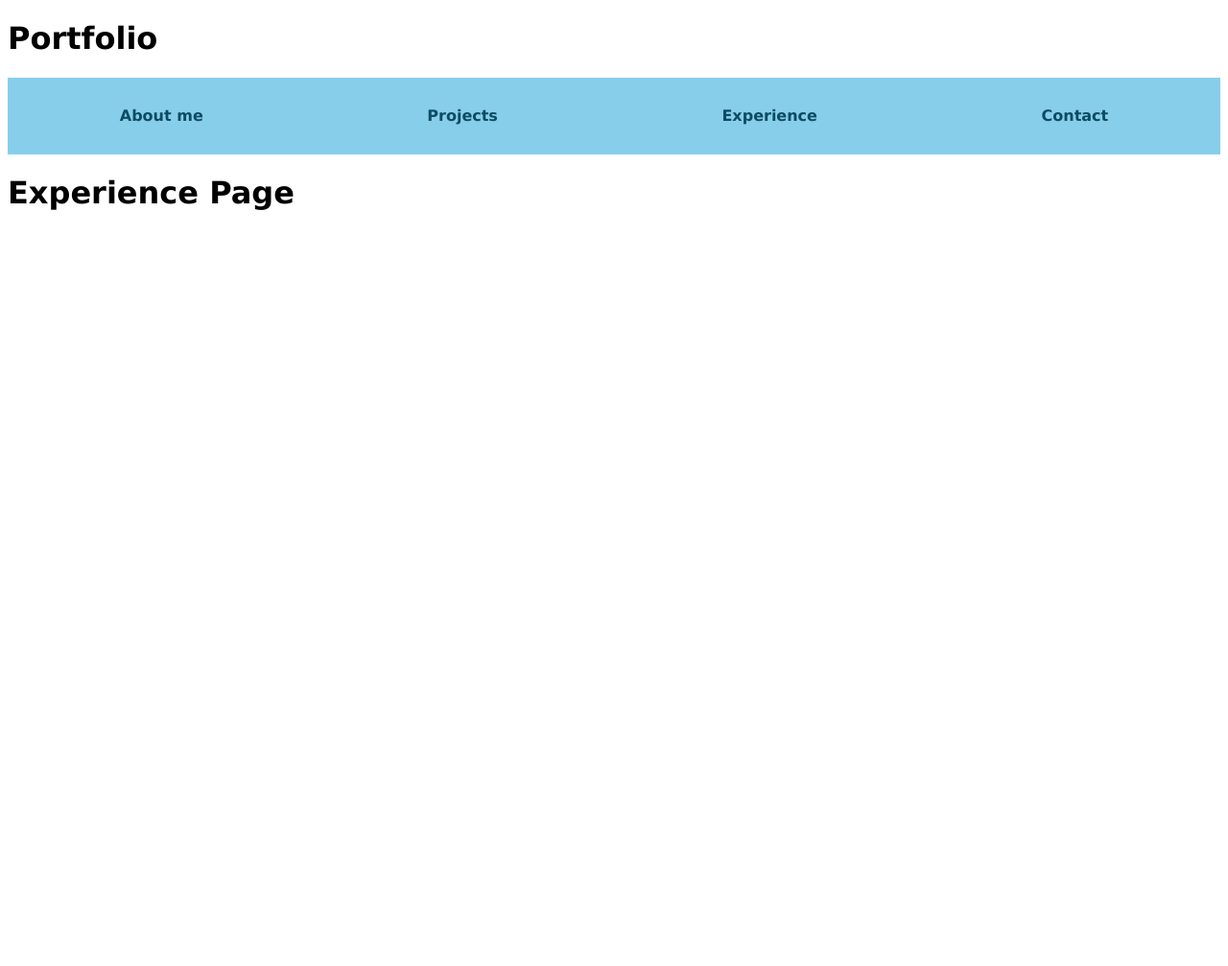
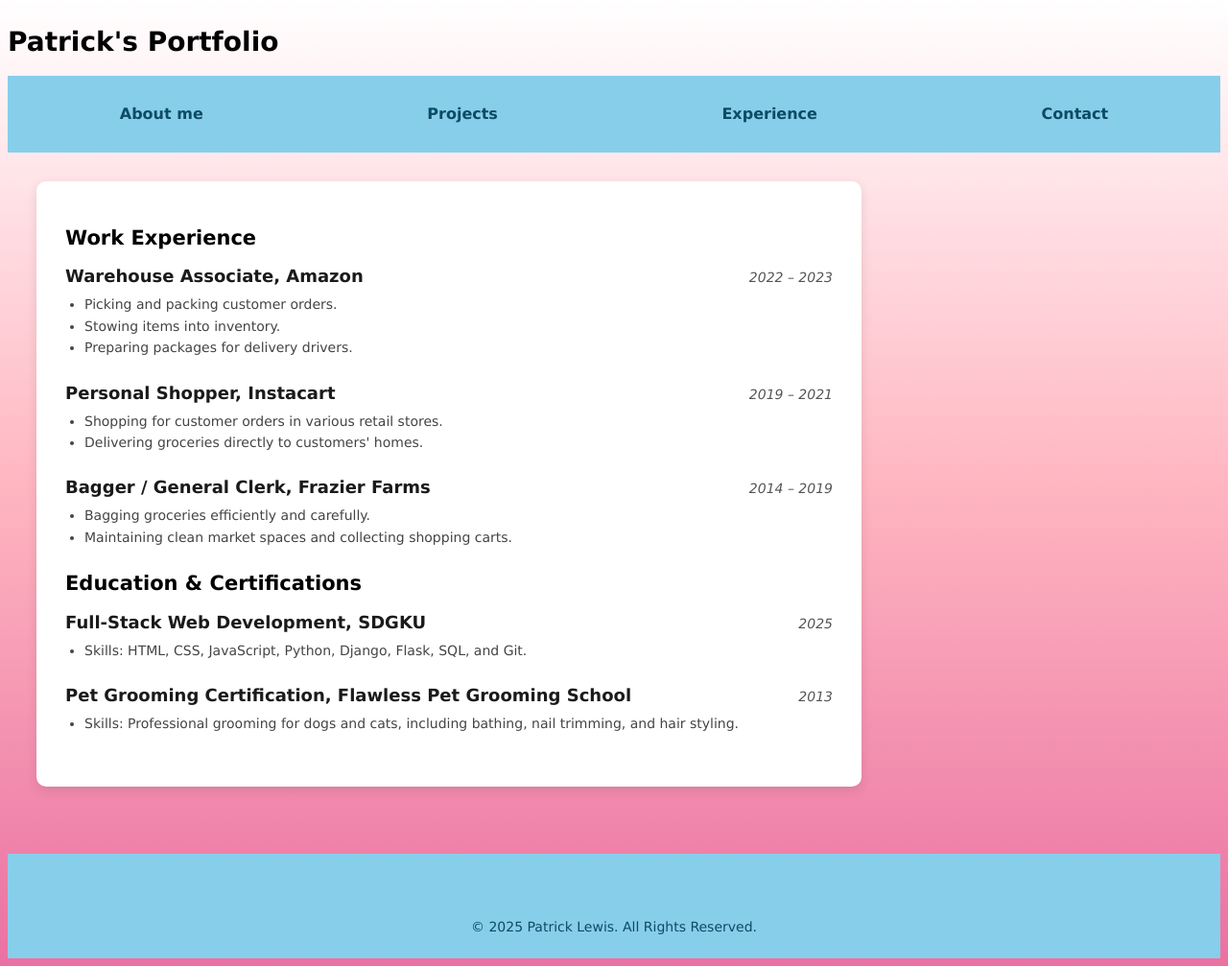
Before and after one commit to PatrickL32/Portfolio.116, a Django app: page /experience/ in a window 1280 px wide. Shown: the whole page at 96% size. Before the commit the page ends 219 px from the top, so only its background shows below. Run offline with Django 5.2, Linux system fonts and the light colour scheme.

Commit message:
final commit

```diff
--- a/pages/views.py
+++ b/pages/views.py
@@ -4,6 +4,9 @@ from. forms import ContactForm
 from django.core.mail import send_mail as send_email
 
 # Create your views here.
+def about_view(request):
+    return render(request, 'your_app/about_me.html')
+
 def about_me(request):
     return render(request, 'pages/about_me.html')
 
--- a/static/css/base.css
+++ b/static/css/base.css
@@ -8,8 +8,9 @@ nav {
 
 body {
     font-family: 'verdana', sans-serif;
-    background-color:linear-gradient() (white,lightpink, rgb(234, 113, 162));
-    font-size:16px;
+    background-color:white;
+    background-image: linear-gradient( to bottom, white, lightpink, rgb(234, 113, 162));
+    font-size:14px;
 }
 
 nav a {
@@ -20,16 +21,179 @@ nav a {
     font-size: 16px
 }
 
+.about-me-text{
+    text-align: center;
+    max-width: 600px;
+    margin: 20px auto;
+    line-height: 1.6;
+    font-size: 1.1rem;
+}
+
 .projects-list {
     display: flex;
-    gap: 20px;
+    gap: 105px;
     flex-wrap: wrap;
 }
 
 .project-card {
     background-color: rgb(216, 244, 255);
+    padding:20px;
+    margin: 15px;
+    border-radius: 10px;
+
 }
 
 .project-img {
     width: 200px;
+    display:block;
+    margin-left: auto;
+    margin-right: auto;
+
 }
+
+.contact-form {
+    max-width: 500px;
+    margin-top: 20px;
+    display: flex;
+    flex-direction: column;
+    align-items: center;
+}
+
+.contact-form-wrapper{
+    display: flex;
+    justify-content: center;
+    align-items: center;
+    min-height: 100vh;
+}
+
+.contact-form input,
+.contact-form textarea {
+    display: block;
+    width: 100%;
+    padding: 10px;
+    border: 1px solid #ccc;
+    border-radius:4px;
+    box-sizing: border-box;
+    font-family:Verdana, sans-serif;
+    font-size:1rem;
+}
+
+.contact-form button {
+    display: block;
+    width: 100%;
+    padding : 10px;
+    border: none;
+    border-radius: 4px;
+    background-color: #007BFF ;
+    color: white;
+    font-size: 1rem;
+    cursor: pointer;
+}
+
+.contact-form button:hover {
+    background-color: aqua;
+}
+
+.selfie-img{
+    width: 225px;
+    max-width: 100%;
+    height: auto;
+    max-height: 225px;
+    border-radius: 10px;
+    display:block;
+    margin: 20px auto;
+    object-fit: cover;
+    box-shadow: 0 2px 9px rgba(0,0,0,0.15);
+}
+
+.resume-container{
+    max-width: 800px;
+    margin: 30px;
+    padding: 30px;
+    background-color: #ffffff;
+    border-radius: 10px;
+    box-shadow: 0 4px 12px rgba(0,0,0,0.1);
+}
+.reusme-container h2 {
+    font-size: 24px;
+    color: #333;
+    border-bottom: 2px;
+    padding-bottom: 8px;
+    margin-top:  30px;
+    margin-bottom:20px;
+}
+
+.resume-entry{
+    margin-bottom: 25px;
+}
+
+.entry-header{
+    display: flex;
+    justify-content:space-between;
+    align-items:baseline;
+    margin-bottom: 8px;
+}
+
+.resume-entry h3 {
+    font-size: 18px;
+    color:#1a1a1a;
+    margin: 0;
+}
+
+.entry-dates {
+    font-style: italic;
+    color: #555;
+    white-space: nowrap;
+    margin-left: 20px;
+}
+
+.resume-entry ul{
+    padding-left: 20px;
+    margin: 0;
+    list-style-type: disc;
+}
+
+.resume-entry li{
+    line-height: 1.6;
+    color: #444;
+}
+
+/* This helps push the footer to the bottom on short pages */
+body {
+    display: flex;
+    flex-direction: column;
+    min-height: 100vh;
+}
+.main-content {
+    flex: 1;
+}
+
+
+footer {
+    background-color:skyblue;
+    color:rgb(13, 75, 99);
+    text-align: center;
+    padding: 25px 0;
+    margin-top: 40px;
+}
+
+.social-links {
+    margin-bottom: 15px;
+}
+
+.social-links a {
+    color: #ccc;
+    font-size: 24px;
+    margin: 0 12px;
+    text-decoration: none;
+    transition: color 0.3s ease;
+}
+
+.social-links a:hover {
+    color: aquamarine;
+}
+
+footer p {
+    margin: 0;
+    font-size: 14px;
+}
--- a/templates/base.html
+++ b/templates/base.html
@@ -4,11 +4,12 @@
 <head>
     <meta charset="UTF-8">
     <meta name="viewport" content="width=device-width, initial-scale=1.0">
+    <title>Patrick's Porfolio|{% block title %}{% endblock %}</title>
     <link rel="stylesheet" href="{% static 'css/base.css' %}">
 </head>
 <body>
     <header>
-        <h1>Portfolio</h1>
+        <h1> Patrick's Portfolio</h1>
 
         <nav>
             <a href="{% url 'about_me'%}">About me</a>
@@ -17,8 +18,18 @@
             <a href="{% url 'contact' %}">Contact</a>
         </nav>
     </header>
-    {% block content %}
-    {% endblock content %}
-</body>
 
+    <div class="main-content">
+        {% block content %}
+        {% endblock content %}
+    </div>
+
+    <footer>
+        <div class="social-links">
+            <a href="#" target="_blank" aria-label="LinkedIn Profile"><i class="fab fa-linkedin"></i></a>
+            <a href="#" target="_blank" aria-label="GitHub Profile"><i class="fab fa-github"></i></a>
+        </div>
+        <p>&copy; 2025 Patrick Lewis. All Rights Reserved.</p>
+    </footer>
+    </body>
 </html>
--- a/templates/pages/experience.html
+++ b/templates/pages/experience.html
@@ -5,5 +5,65 @@
 {%load static%}
 
 {%block content%}
-<h1>Experience Page</h1>
+<div class="resume-container">
+
+    <h2>Work Experience</h2>
+
+    <div class="resume-entry">
+        <div class="entry-header">
+            <h3>Warehouse Associate, Amazon</h3>
+            <span class="entry-dates">2022 – 2023</span>
+        </div>
+        <ul>
+            <li>Picking and packing customer orders.</li>
+            <li>Stowing items into inventory.</li>
+            <li>Preparing packages for delivery drivers.</li>
+        </ul>
+    </div>
+
+    <div class="resume-entry">
+        <div class="entry-header">
+            <h3>Personal Shopper, Instacart</h3>
+            <span class="entry-dates">2019 – 2021</span>
+        </div>
+        <ul>
+            <li>Shopping for customer orders in various retail stores.</li>
+            <li>Delivering groceries directly to customers' homes.</li>
+        </ul>
+    </div>
+
+    <div class="resume-entry">
+        <div class="entry-header">
+            <h3>Bagger / General Clerk, Frazier Farms</h3>
+            <span class="entry-dates">2014 – 2019</span>
+        </div>
+        <ul>
+            <li>Bagging groceries efficiently and carefully.</li>
+            <li>Maintaining clean market spaces and collecting shopping carts.</li>
+        </ul>
+    </div>
+
+    <h2>Education & Certifications</h2>
+
+    <div class="resume-entry">
+        <div class="entry-header">
+            <h3>Full-Stack Web Development, SDGKU</h3>
+            <span class="entry-dates">2025</span>
+        </div>
+        <ul>
+            <li>Skills: HTML, CSS, JavaScript, Python, Django, Flask, SQL, and Git.</li>
+        </ul>
+    </div>
+
+    <div class="resume-entry">
+        <div class="entry-header">
+            <h3>Pet Grooming Certification, Flawless Pet Grooming School</h3>
+            <span class="entry-dates">2013</span>
+        </div>
+        <ul>
+            <li>Skills: Professional grooming for dogs and cats, including bathing, nail trimming, and hair styling.</li>
+        </ul>
+    </div>
+
+</div>
 {%endblock%}
--- a/templates/pages/projects_list.html
+++ b/templates/pages/projects_list.html
@@ -17,7 +17,7 @@
 
                     <div class="skills-container center">
                         <label class="text-label">HTML</label>
-                        <label class="text-label">css</label>
+                        <label class="text-label">CSS</label>
                         <label class="text-label">Javascript</label>
                         <label class="text-label">React</label>
                     </div>
```
Also changed, not shown: templates/pages/about_me.html (+13 -3 lines), static/css/projects/coffee_cup.avif (deleted), static/css/projects/online_shop.avif (deleted), static/css/projects/pet_shop.avif (deleted), static/img/selfie.jpg (added).
